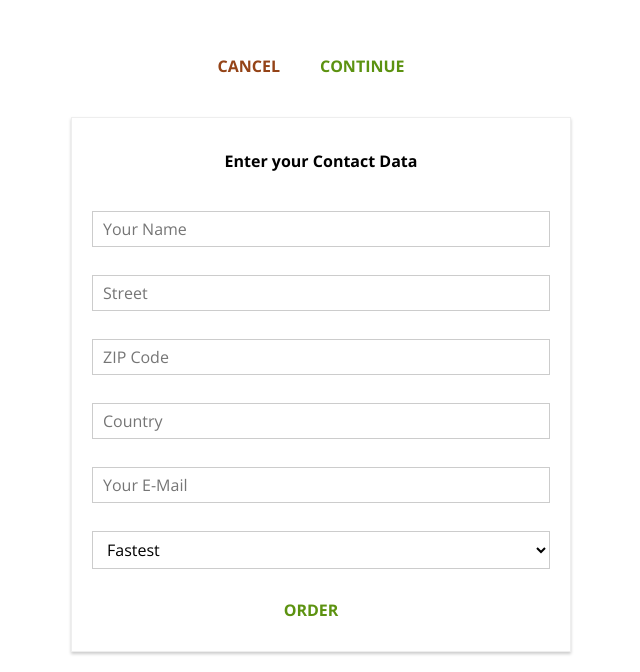
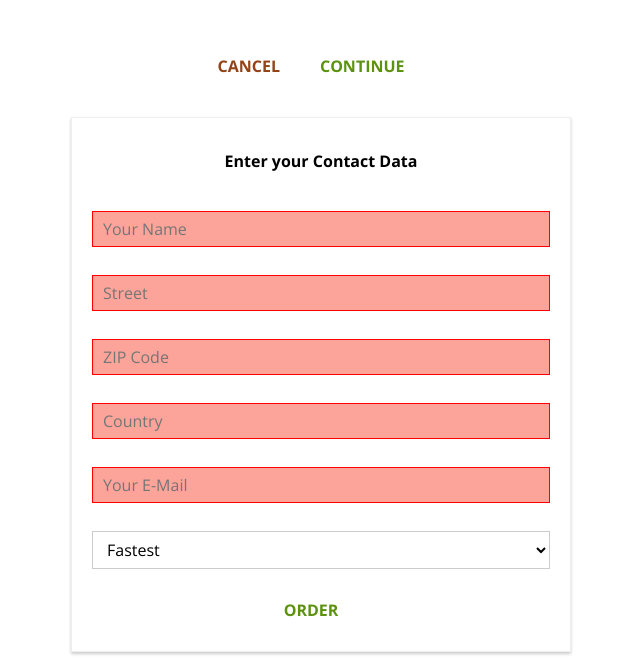
Before and after one commit to aburk3/BurgerBuilder, a React (Create React App) app: page /checkout/contact-data in a window 1280 px wide. Shown: the part 701-1373 px from the top of the page, without its empty margins (319-959 px from the left). Built offline with nearby package versions, Linux system fonts and the light colour scheme.

Commit message:
Started adding styling for validations

```diff
--- a/src/components/UI/Input/Input.js
+++ b/src/components/UI/Input/Input.js
@@ -4,12 +4,17 @@
 
 const Input = props => {
   let inputElement = null;
+  const inputClasses = [classes.InputElement];
+
+  if (props.invalid && props.shouldValidate) {
+    inputClasses.push(classes.Invalid);
+  }
 
   switch (props.elementType) {
     case "input":
       inputElement = (
         <input
-          className={classes.InputElement}
+          className={inputClasses.join(" ")}
           {...props.elementConfig}
           value={props.value}
           onChange={props.changed}
@@ -19,7 +24,7 @@
     case "textarea":
       inputElement = (
         <textarea
-          className={classes.InputElement}
+          className={inputClasses.join(" ")}
           {...props.elementConfig}
           value={props.value}
           onChange={props.changed}
@@ -29,7 +34,7 @@
     case "select":
       inputElement = (
         <select
-          className={classes.InputElement}
+          className={inputClasses.join(" ")}
           value={props.value}
           onChange={props.changed}
         >
@@ -44,7 +49,7 @@
     default:
       inputElement = (
         <input
-          className={classes.InputElement}
+          className={inputClasses.join(" ")}
           {...props.elementConfig}
           value={props.value}
         />
--- a/src/components/UI/Input/Input.module.css
+++ b/src/components/UI/Input/Input.module.css
@@ -25,3 +25,8 @@
   outline: none;
   background-color: #ccc;
 }
+
+.Invalid {
+  border: 1px solid red;
+  background-color: #fda49a;
+}
--- a/src/containers/Checkout/ContactData/ContactData.js
+++ b/src/containers/Checkout/ContactData/ContactData.js
@@ -167,6 +167,8 @@
             elementType={formElement.config.elementType}
             elementConfig={formElement.config.elementConfig}
             value={formElement.config.value}
+            invalid={!formElement.config.valid}
+            shouldValidate={formElement.config.validation}
             changed={event => this.inputChangedHandler(event, formElement.id)}
           />
         ))}
```
